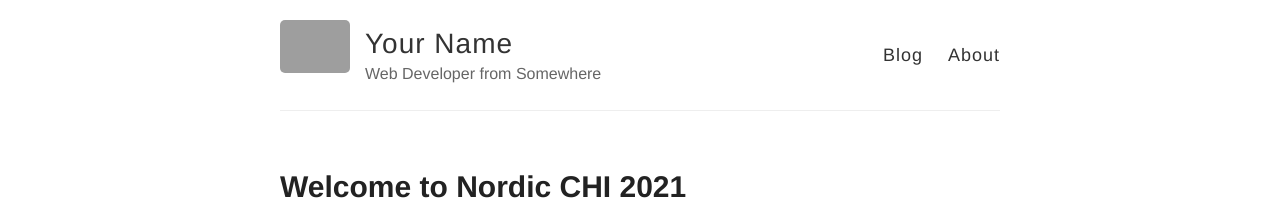
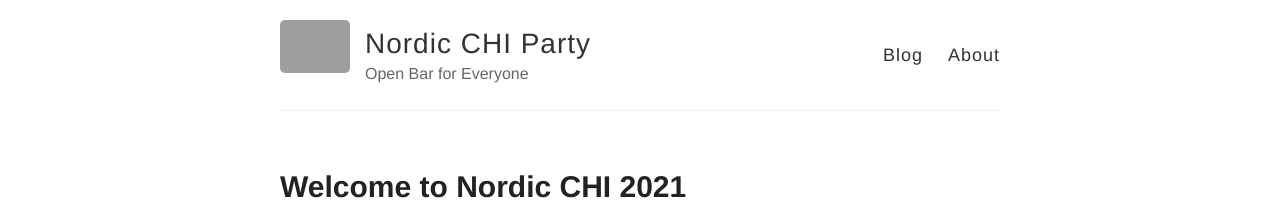
Before and after one commit to nordichi/nordichi.github.io, a Jekyll site: the page built from _posts/2021-5-10-Hello.md, in a window 1280 px wide. Shown: the top 222 px of the page. Built offline with Jekyll 4.4.1, drawn with Linux system fonts in a browser that asks for light colours; grey boxes are pictures that could not be loaded.

```diff
--- a/_config.yml
+++ b/_config.yml
@@ -3,10 +3,10 @@
 #
 
 # Name of your site (displayed in the header)
-name: Your Name
+name: Nordic CHI Party
 
 # Short bio or description (displayed in the header)
-description: Web Developer from Somewhere
+description: Open Bar for Everyone
 
 # URL of your avatar or profile pic (you could use your GitHub profile pic)
 avatar: https://raw.githubusercontent.com/barryclark/jekyll-now/master/images/jekyll-logo.png
```
